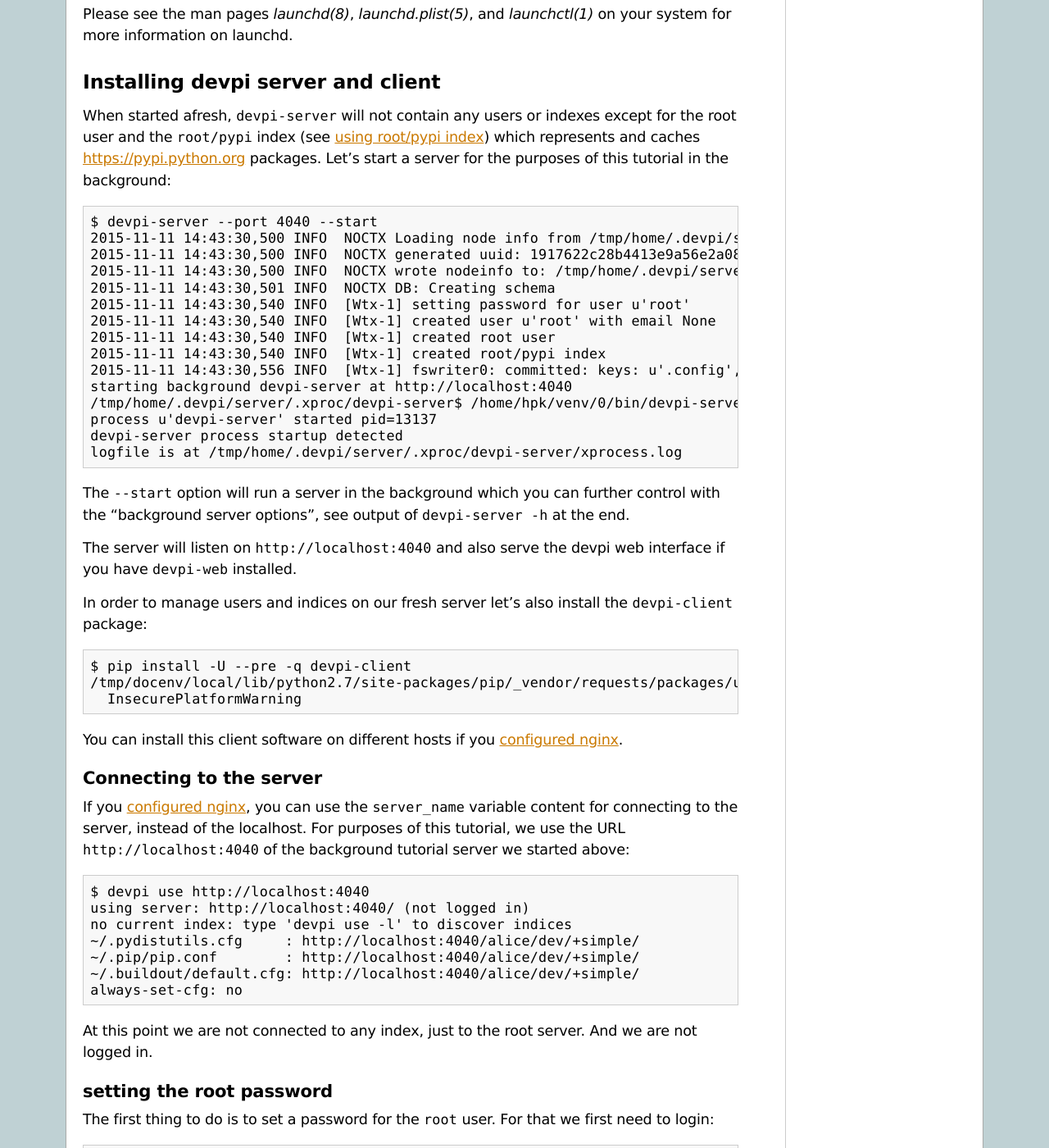
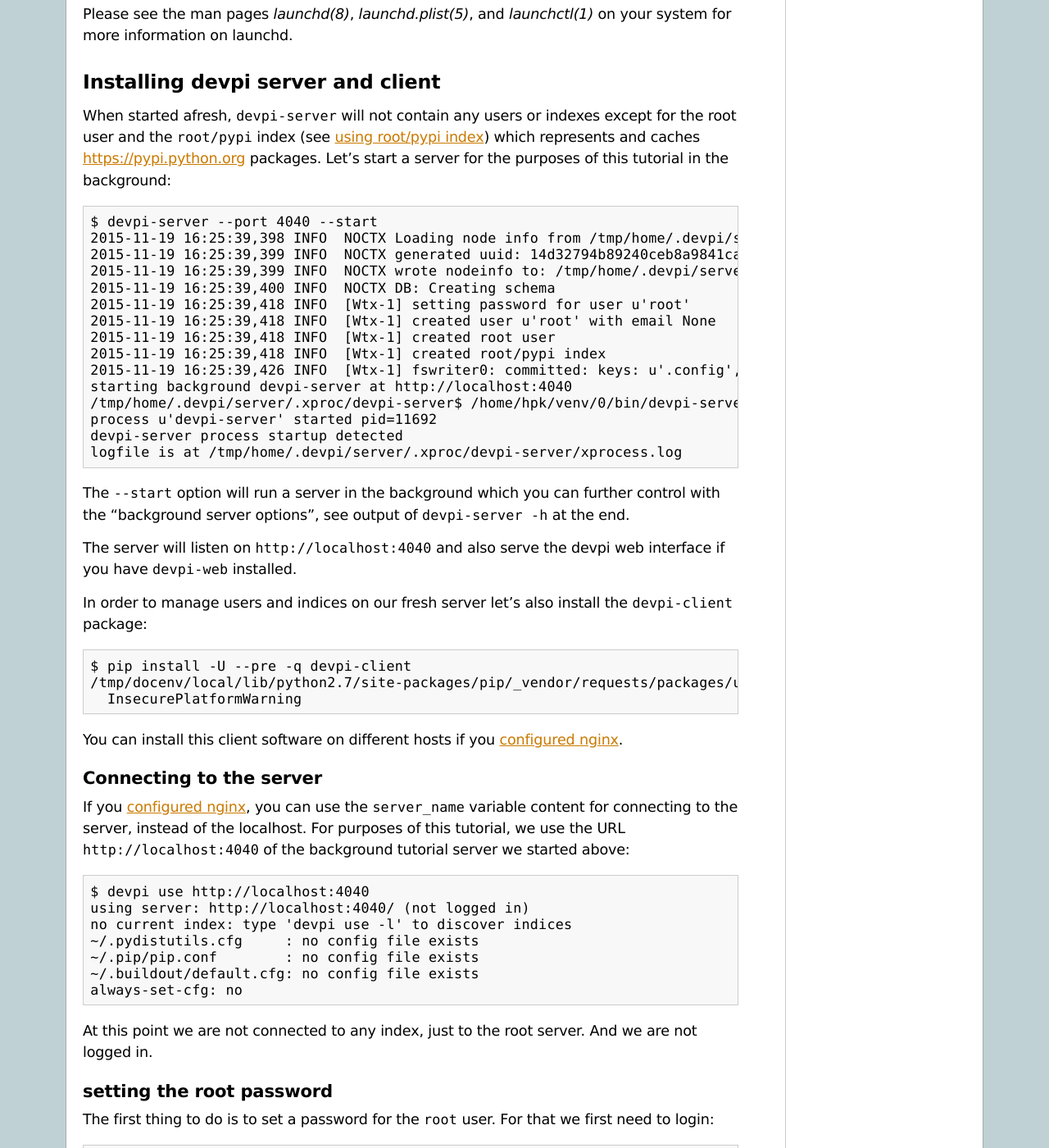
Before and after one commit to devpi/devpi, a Sphinx documentation site: the page built from doc/quickstart-server.rst, in a window 1280 px wide and 1400 px high, scrolled down 4136 px. Shown: the whole window at 82% size. Built offline with Sphinx 7.4.7, drawn with Linux system fonts in a browser that asks for light colours; pages that are not in the unit, such as notebooks, are missing from menus; some of the changed text lies outside the part shown.

```diff
--- a/doc/conf.py
+++ b/doc/conf.py
@@ -48,9 +48,9 @@ copyright = u'2014, holger krekel and merlinux GmbH see http://merlinux.eu, cat
 # built documents.
 #
 # The short X.Y version.
-version = '2.4'
+version = '2.5'
 # The full version, including alpha/beta/rc tags.
-release = '2.4.0'
+release = '2.5.0'
 
 # The language for content autogenerated by Sphinx. Refer to documentation
 # for a list of supported languages.
--- a/doc/quickstart-server.rst
+++ b/doc/quickstart-server.rst
@@ -215,15 +215,15 @@ Installing devpi server and client
 
 ..
     $ devpi-server --stop
-    2015-11-11 14:43:29,863 INFO  NOCTX Loading node info from /tmp/home/.devpi/server/.nodeinfo
-    2015-11-11 14:43:29,864 INFO  NOCTX generated uuid: 7ec19e7732504088917b112421bd438c
-    2015-11-11 14:43:29,864 INFO  NOCTX wrote nodeinfo to: /tmp/home/.devpi/server/.nodeinfo
-    2015-11-11 14:43:29,865 INFO  NOCTX DB: Creating schema
-    2015-11-11 14:43:29,898 INFO  [Wtx-1] setting password for user u'root'
-    2015-11-11 14:43:29,898 INFO  [Wtx-1] created user u'root' with email None
-    2015-11-11 14:43:29,898 INFO  [Wtx-1] created root user
-    2015-11-11 14:43:29,898 INFO  [Wtx-1] created root/pypi index
-    2015-11-11 14:43:29,907 INFO  [Wtx-1] fswriter0: committed: keys: u'.config',u'root/.config'
+    2015-11-19 16:25:38,791 INFO  NOCTX Loading node info from /tmp/home/.devpi/server/.nodeinfo
+    2015-11-19 16:25:38,792 INFO  NOCTX generated uuid: 1264d80738a24d0ebdfed097f20624d7
+    2015-11-19 16:25:38,792 INFO  NOCTX wrote nodeinfo to: /tmp/home/.devpi/server/.nodeinfo
+    2015-11-19 16:25:38,793 INFO  NOCTX DB: Creating schema
+    2015-11-19 16:25:38,831 INFO  [Wtx-1] setting password for user u'root'
+    2015-11-19 16:25:38,831 INFO  [Wtx-1] created user u'root' with email None
+    2015-11-19 16:25:38,831 INFO  [Wtx-1] created root user
+    2015-11-19 16:25:38,831 INFO  [Wtx-1] created root/pypi index
+    2015-11-19 16:25:38,838 INFO  [Wtx-1] fswriter0: committed: keys: u'.config',u'root/.config'
     no server found
 
 ..
@@ -236,18 +236,18 @@ and caches https://pypi.python.org packages.  Let's start a server
 for the purposes of this tutorial in the background::
 
     $ devpi-server --port 4040 --start
-    2015-11-11 14:43:30,500 INFO  NOCTX Loading node info from /tmp/home/.devpi/server/.nodeinfo
-    2015-11-11 14:43:30,500 INFO  NOCTX generated uuid: 1917622c28b4413e9a56e2a081647195
-    2015-11-11 14:43:30,500 INFO  NOCTX wrote nodeinfo to: /tmp/home/.devpi/server/.nodeinfo
-    2015-11-11 14:43:30,501 INFO  NOCTX DB: Creating schema
-    2015-11-11 14:43:30,540 INFO  [Wtx-1] setting password for user u'root'
-    2015-11-11 14:43:30,540 INFO  [Wtx-1] created user u'root' with email None
-    2015-11-11 14:43:30,540 INFO  [Wtx-1] created root user
-    2015-11-11 14:43:30,540 INFO  [Wtx-1] created root/pypi index
-    2015-11-11 14:43:30,556 INFO  [Wtx-1] fswriter0: committed: keys: u'.config',u'root/.config'
+    2015-11-19 16:25:39,398 INFO  NOCTX Loading node info from /tmp/home/.devpi/server/.nodeinfo
+    2015-11-19 16:25:39,399 INFO  NOCTX generated uuid: 14d32794b89240ceb8a9841ca7a56e4d
+    2015-11-19 16:25:39,399 INFO  NOCTX wrote nodeinfo to: /tmp/home/.devpi/server/.nodeinfo
+    2015-11-19 16:25:39,400 INFO  NOCTX DB: Creating schema
+    2015-11-19 16:25:39,418 INFO  [Wtx-1] setting password for user u'root'
+    2015-11-19 16:25:39,418 INFO  [Wtx-1] created user u'root' with email None
+    2015-11-19 16:25:39,418 INFO  [Wtx-1] created root user
+    2015-11-19 16:25:39,418 INFO  [Wtx-1] created root/pypi index
+    2015-11-19 16:25:39,426 INFO  [Wtx-1] fswriter0: committed: keys: u'.config',u'root/.config'
     starting background devpi-server at http://localhost:4040
     /tmp/home/.devpi/server/.xproc/devpi-server$ /home/hpk/venv/0/bin/devpi-server --port 4040
-    process u'devpi-server' started pid=13137
+    process u'devpi-server' started pid=11692
     devpi-server process startup detected
     logfile is at /tmp/home/.devpi/server/.xproc/devpi-server/xprocess.log
 
@@ -281,9 +281,9 @@ For purposes of this tutorial, we use the URL
     $ devpi use http://localhost:4040
     using server: http://localhost:4040/ (not logged in)
     no current index: type 'devpi use -l' to discover indices
-    ~/.pydistutils.cfg     : http://localhost:4040/alice/dev/+simple/
-    ~/.pip/pip.conf        : http://localhost:4040/alice/dev/+simple/
-    ~/.buildout/default.cfg: http://localhost:4040/alice/dev/+simple/
+    ~/.pydistutils.cfg     : no config file exists
+    ~/.pip/pip.conf        : no config file exists
+    ~/.buildout/default.cfg: no config file exists
     always-set-cfg: no
 
 At this point we are not connected to any index, just to the
@@ -341,9 +341,9 @@ and use it ::
 
     $ devpi use alice/dev
     current devpi index: http://localhost:4040/alice/dev (logged in as alice)
-    ~/.pydistutils.cfg     : http://localhost:4040/alice/dev/+simple/
-    ~/.pip/pip.conf        : http://localhost:4040/alice/dev/+simple/
-    ~/.buildout/default.cfg: http://localhost:4040/alice/dev/+simple/
+    ~/.pydistutils.cfg     : no config file exists
+    ~/.pip/pip.conf        : no config file exists
+    ~/.buildout/default.cfg: no config file exists
     always-set-cfg: no
 
 Our ``alice/dev`` index derives from ``root/pypi`` by default
@@ -395,9 +395,9 @@ Stopping the server
 Let's not forget to stop our background tutorial server::
 
     $ devpi-server --stop
-    2015-11-11 14:43:41,127 INFO  NOCTX Loading node info from /tmp/home/.devpi/server/.nodeinfo
-    2015-11-11 14:43:41,127 INFO  NOCTX wrote nodeinfo to: /tmp/home/.devpi/server/.nodeinfo
-    killed server pid=13137
+    2015-11-19 16:26:32,045 INFO  NOCTX Loading node info from /tmp/home/.devpi/server/.nodeinfo
+    2015-11-19 16:26:32,045 INFO  NOCTX wrote nodeinfo to: /tmp/home/.devpi/server/.nodeinfo
+    killed server pid=11692
 
 .. _upgrade:
 
--- a/doc/userman/devpi_commands.rst
+++ b/doc/userman/devpi_commands.rst
@@ -557,7 +557,7 @@ devpi command reference (server)
                             checked for new releases. [1800]
 
     deployment and data options:
-      --version             show devpi_version (2.4.0)
+      --version             show devpi_version (2.5.0)
       --role {master,replica,auto}
                             set role of this instance. [auto]
       --master-url MASTER_URL
```
Also changed, not shown: other parts of doc/quickstart-server.rst (+1 -1 lines), doc/quickstart-pypimirror.rst (+33 -27 lines), doc/quickstart-releaseprocess.rst (+55 -68 lines), doc/userman/devpi_packages.rst (+18 -18 lines), 6 other files.
